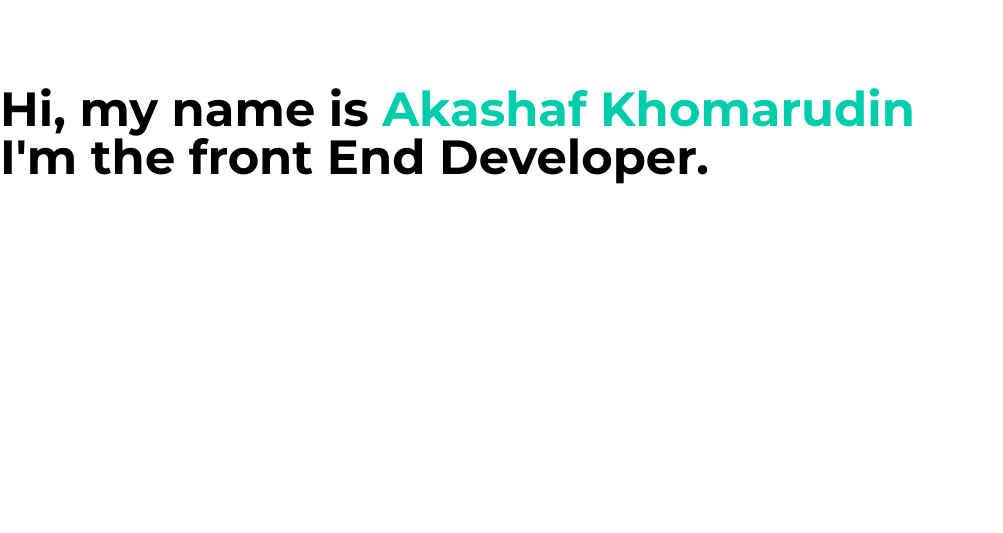
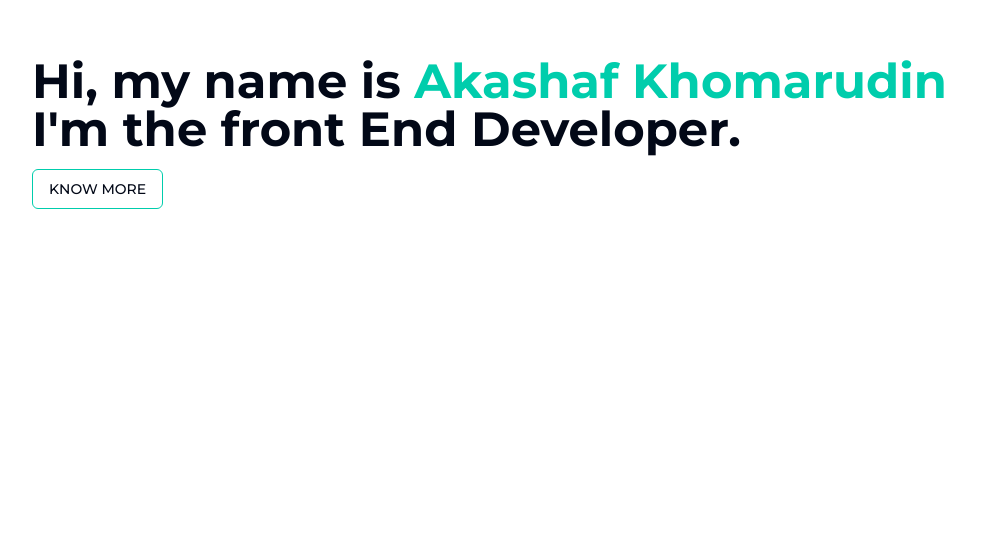
Before and after one commit to akashaf/portfolio, a Next.js app: page / in a window 1280 px wide. Shown: the part 267-800 px from the top of the page, without its empty margins (0-1003 px from the left). Built offline with nearby package versions, Linux system fonts and the light colour scheme.

Commit message:
install shadcn and add button

```diff
--- a/src/app/globals.css
+++ b/src/app/globals.css
@@ -1,3 +1,76 @@
 @tailwind base;
 @tailwind components;
 @tailwind utilities;
+
+@layer base {
+  :root {
+    --background: 0 0% 100%;
+    --foreground: 222.2 84% 4.9%;
+
+    --card: 0 0% 100%;
+    --card-foreground: 222.2 84% 4.9%;
+
+    --popover: 0 0% 100%;
+    --popover-foreground: 222.2 84% 4.9%;
+
+    --primary: 222.2 47.4% 11.2%;
+    --primary-foreground: 210 40% 98%;
+
+    --secondary: 210 40% 96.1%;
+    --secondary-foreground: 222.2 47.4% 11.2%;
+
+    --muted: 210 40% 96.1%;
+    --muted-foreground: 215.4 16.3% 46.9%;
+
+    --accent: 210 40% 96.1%;
+    --accent-foreground: 222.2 47.4% 11.2%;
+
+    --destructive: 0 84.2% 60.2%;
+    --destructive-foreground: 210 40% 98%;
+
+    --border: 214.3 31.8% 91.4%;
+    --input: 214.3 31.8% 91.4%;
+    --ring: 222.2 84% 4.9%;
+
+    --radius: 0.5rem;
+  }
+
+  .dark {
+    --background: 222.2 84% 4.9%;
+    --foreground: 210 40% 98%;
+
+    --card: 222.2 84% 4.9%;
+    --card-foreground: 210 40% 98%;
+
+    --popover: 222.2 84% 4.9%;
+    --popover-foreground: 210 40% 98%;
+
+    --primary: 210 40% 98%;
+    --primary-foreground: 222.2 47.4% 11.2%;
+
+    --secondary: 217.2 32.6% 17.5%;
+    --secondary-foreground: 210 40% 98%;
+
+    --muted: 217.2 32.6% 17.5%;
+    --muted-foreground: 215 20.2% 65.1%;
+
+    --accent: 217.2 32.6% 17.5%;
+    --accent-foreground: 210 40% 98%;
+
+    --destructive: 0 62.8% 30.6%;
+    --destructive-foreground: 210 40% 98%;
+
+    --border: 217.2 32.6% 17.5%;
+    --input: 217.2 32.6% 17.5%;
+    --ring: 212.7 26.8% 83.9%;
+  }
+}
+
+@layer base {
+  * {
+    @apply border-border;
+  }
+  body {
+    @apply bg-background text-foreground;
+  }
+}
--- a/src/app/page.tsx
+++ b/src/app/page.tsx
@@ -1,14 +1,23 @@
+import { Button } from '@/components/ui/button';
 import Image from 'next/image';
 
 export default function Home() {
     return (
         <main className="min-h-screen">
             <section className="min-h-screen flex items-center container mx-auto">
-                <div>
-                    <h1 className="text-5xl font-bold">
-                        Hi, my name is <span className="text-[#00cdac]">Akashaf Khomarudin</span>
-                    </h1>
-                    <h1 className="text-5xl font-bold">I'm the front End Developer.</h1>
+                <div className="space-y-4 text-5xl font-bold">
+                    <div>
+                        <h1>
+                            Hi, my name is <span className="text-[#00cdac]">Akashaf Khomarudin</span>
+                        </h1>
+                        <h1>I'm the front End Developer.</h1>
+                    </div>
+                    <Button
+                        className="uppercase border-[#00cdac] hover:bg-[#00cdac] hover:text-white"
+                        variant="outline"
+                    >
+                        know more
+                    </Button>
                 </div>
             </section>
             <section
--- /dev/null
+++ b/src/components/ui/button.tsx
@@ -0,0 +1,56 @@
+import * as React from "react"
+import { Slot } from "@radix-ui/react-slot"
+import { cva, type VariantProps } from "class-variance-authority"
+
+import { cn } from "@/lib/utils"
+
+const buttonVariants = cva(
+  "inline-flex items-center justify-center whitespace-nowrap rounded-md text-sm font-medium ring-offset-background transition-colors focus-visible:outline-none focus-visible:ring-2 focus-visible:ring-ring focus-visible:ring-offset-2 disabled:pointer-events-none disabled:opacity-50",
+  {
+    variants: {
+      variant: {
+        default: "bg-primary text-primary-foreground hover:bg-primary/90",
+        destructive:
+          "bg-destructive text-destructive-foreground hover:bg-destructive/90",
+        outline:
+          "border border-input bg-background hover:bg-accent hover:text-accent-foreground",
+        secondary:
+          "bg-secondary text-secondary-foreground hover:bg-secondary/80",
+        ghost: "hover:bg-accent hover:text-accent-foreground",
+        link: "text-primary underline-offset-4 hover:underline",
+      },
+      size: {
+        default: "h-10 px-4 py-2",
+        sm: "h-9 rounded-md px-3",
+        lg: "h-11 rounded-md px-8",
+        icon: "h-10 w-10",
+      },
+    },
+    defaultVariants: {
+      variant: "default",
+      size: "default",
+    },
+  }
+)
+
+export interface ButtonProps
+  extends React.ButtonHTMLAttributes<HTMLButtonElement>,
+    VariantProps<typeof buttonVariants> {
+  asChild?: boolean
+}
+
+const Button = React.forwardRef<HTMLButtonElement, ButtonProps>(
+  ({ className, variant, size, asChild = false, ...props }, ref) => {
+    const Comp = asChild ? Slot : "button"
+    return (
+      <Comp
+        className={cn(buttonVariants({ variant, size, className }))}
+        ref={ref}
+        {...props}
+      />
+    )
+  }
+)
+Button.displayName = "Button"
+
+export { Button, buttonVariants }
--- /dev/null
+++ b/src/lib/utils.ts
@@ -0,0 +1,6 @@
+import { type ClassValue, clsx } from "clsx"
+import { twMerge } from "tailwind-merge"
+
+export function cn(...inputs: ClassValue[]) {
+  return twMerge(clsx(inputs))
+}
--- a/tailwind.config.ts
+++ b/tailwind.config.ts
@@ -1,19 +1,76 @@
-import type { Config } from 'tailwindcss';
-
-const config: Config = {
-    content: [
-        './src/pages/**/*.{js,ts,jsx,tsx,mdx}',
-        './src/components/**/*.{js,ts,jsx,tsx,mdx}',
-        './src/app/**/*.{js,ts,jsx,tsx,mdx}',
-    ],
-    theme: {
-        extend: {
-            backgroundImage: {
-                'gradient-radial': 'radial-gradient(var(--tw-gradient-stops))',
-                'gradient-conic': 'conic-gradient(from 180deg at 50% 50%, var(--tw-gradient-stops))',
-            },
+/** @type {import('tailwindcss').Config} */
+module.exports = {
+  darkMode: ["class"],
+  content: [
+    './pages/**/*.{ts,tsx}',
+    './components/**/*.{ts,tsx}',
+    './app/**/*.{ts,tsx}',
+    './src/**/*.{ts,tsx}',
+	],
+  theme: {
+    container: {
+      center: true,
+      padding: "2rem",
+      screens: {
+        "2xl": "1400px",
+      },
+    },
+    extend: {
+      colors: {
+        border: "hsl(var(--border))",
+        input: "hsl(var(--input))",
+        ring: "hsl(var(--ring))",
+        background: "hsl(var(--background))",
+        foreground: "hsl(var(--foreground))",
+        primary: {
+          DEFAULT: "hsl(var(--primary))",
+          foreground: "hsl(var(--primary-foreground))",
         },
+        secondary: {
+          DEFAULT: "hsl(var(--secondary))",
+          foreground: "hsl(var(--secondary-foreground))",
+        },
+        destructive: {
+          DEFAULT: "hsl(var(--destructive))",
+          foreground: "hsl(var(--destructive-foreground))",
+        },
+        muted: {
+          DEFAULT: "hsl(var(--muted))",
+          foreground: "hsl(var(--muted-foreground))",
+        },
+        accent: {
+          DEFAULT: "hsl(var(--accent))",
+          foreground: "hsl(var(--accent-foreground))",
+        },
+        popover: {
+          DEFAULT: "hsl(var(--popover))",
+          foreground: "hsl(var(--popover-foreground))",
+        },
+        card: {
+          DEFAULT: "hsl(var(--card))",
+          foreground: "hsl(var(--card-foreground))",
+        },
+      },
+      borderRadius: {
+        lg: "var(--radius)",
+        md: "calc(var(--radius) - 2px)",
+        sm: "calc(var(--radius) - 4px)",
+      },
+      keyframes: {
+        "accordion-down": {
+          from: { height: 0 },
+          to: { height: "var(--radix-accordion-content-height)" },
+        },
+        "accordion-up": {
+          from: { height: "var(--radix-accordion-content-height)" },
+          to: { height: 0 },
+        },
+      },
+      animation: {
+        "accordion-down": "accordion-down 0.2s ease-out",
+        "accordion-up": "accordion-up 0.2s ease-out",
+      },
     },
-    plugins: [],
-};
-export default config;
+  },
+  plugins: [require("tailwindcss-animate")],
+}
```
Also changed, not shown: package.json (+6 -1 lines), components.json (added), 1 other file (tests, documents, lock files or other folders).
